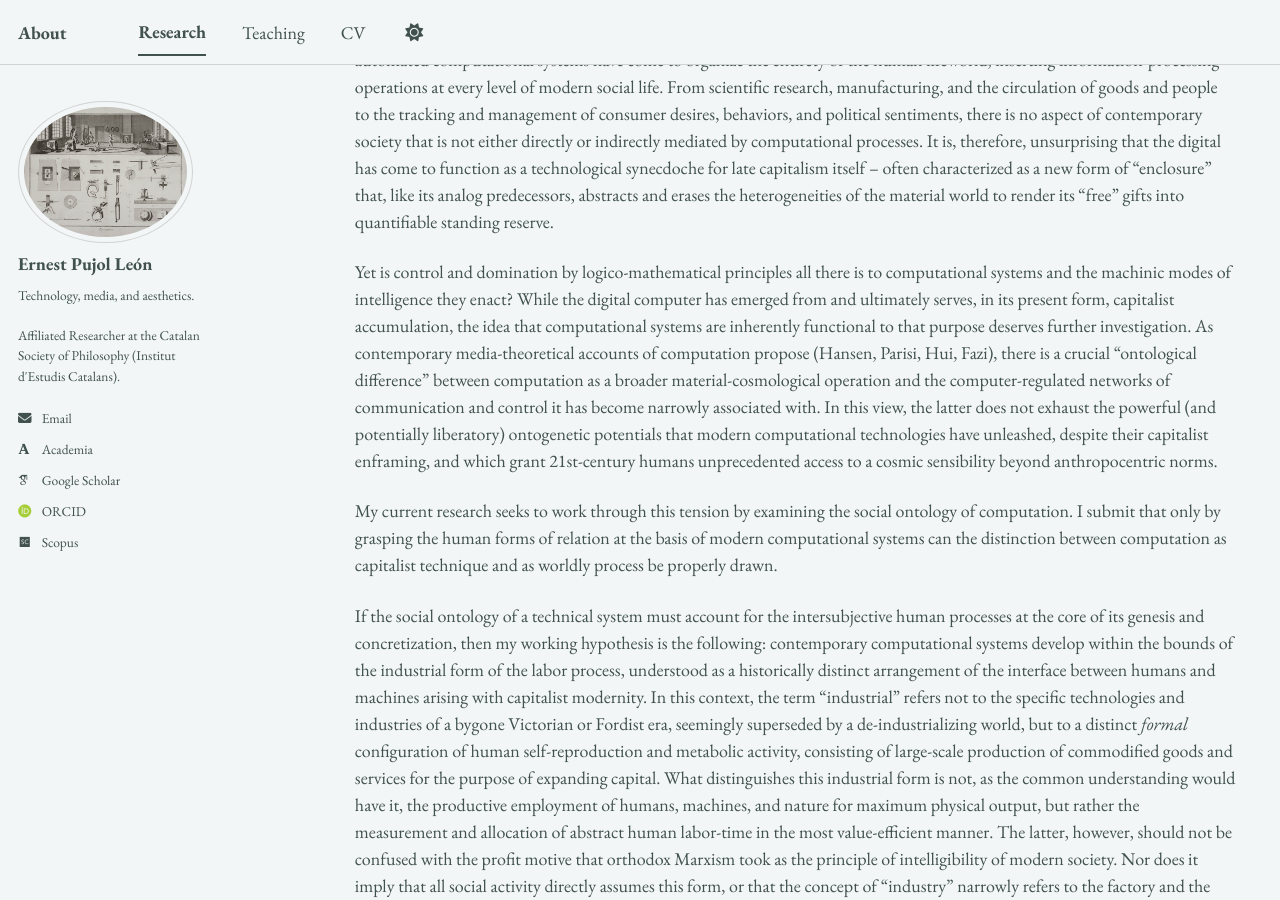
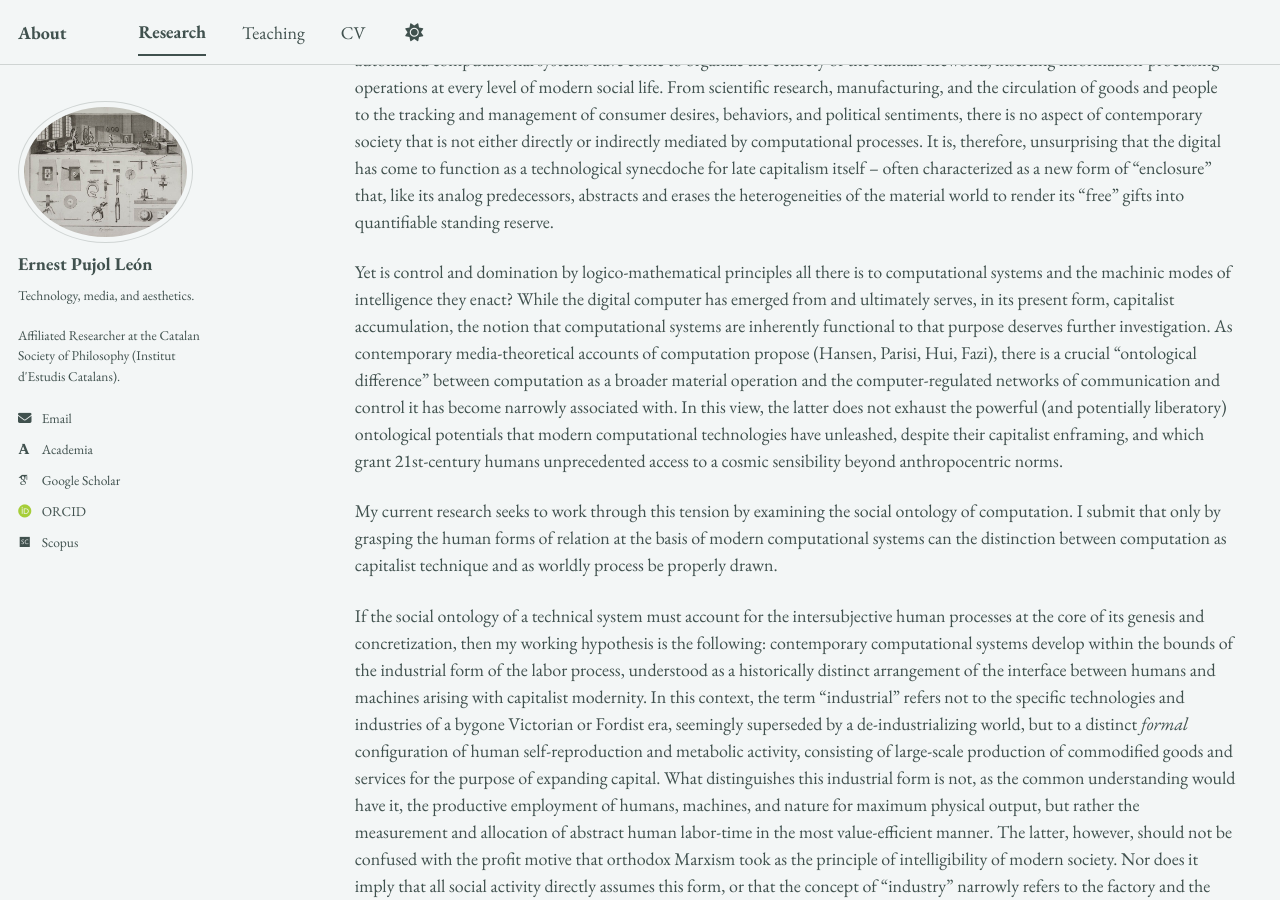
Before and after one commit to epujol90/epujol90.github.io, a Jekyll site: the page built from _pages/research.md, in a window 1280 px wide and 900 px high, scrolled down 3809 px. Built offline with Jekyll 4.4.1, drawn with Linux system fonts in a browser that asks for light colours; some web fonts are replaced; a script bundle is joined from its source files by our own code; library files that are not in the unit come from our copies.

Commit message:
Update research.md

```diff
--- a/_pages/research.md
+++ b/_pages/research.md
@@ -51,7 +51,7 @@ What is a computational system and what form of human grouping begets its existe
 
 A computer is, on most modern definitions, a system that performs sequences of mathematical or logical operations on inputs, according to rules specified in advance. So defined, many technical systems preceding the digital electronic computer would qualify as “computational,” from the Jacquard loom to the assembly line of human calculators employed in the production of logarithmic tables until the late nineteenth century. Yet it is only under conditions of advanced industrial development that automated computational systems have come to organize the entirety of the human lifeworld, inserting information-processing operations at every level of modern social life. From scientific research, manufacturing, and the circulation of goods and people to the tracking and management of consumer desires, behaviors, and political sentiments, there is no aspect of contemporary society that is not either directly or indirectly mediated by computational processes. It is, therefore, unsurprising that the digital has come to function as a technological synecdoche for late capitalism itself -- often characterized as a new form of “enclosure” that, like its analog predecessors, abstracts and erases the heterogeneities of the material world to render its “free” gifts into quantifiable standing reserve.
 
-Yet is control and domination by logico-mathematical principles all there is to computational systems and the machinic modes of intelligence they enact? While the digital computer has emerged from and ultimately serves, in its present form, capitalist accumulation, the idea that computational systems are inherently functional to that purpose deserves further investigation. As contemporary media-theoretical accounts of computation propose (Hansen, Parisi, Hui, Fazi), there is a crucial “ontological difference” between computation as a broader material-cosmological operation and the computer-regulated networks of communication and control it has become narrowly associated with. In this view, the latter does not exhaust the powerful (and potentially liberatory) ontogenetic potentials that modern computational technologies have unleashed, despite their capitalist enframing, and which grant 21st-century humans unprecedented access to a cosmic sensibility beyond anthropocentric norms.
+Yet is control and domination by logico-mathematical principles all there is to computational systems and the machinic modes of intelligence they enact? While the digital computer has emerged from and ultimately serves, in its present form, capitalist accumulation, the notion that computational systems are inherently functional to that purpose deserves further investigation. As contemporary media-theoretical accounts of computation propose (Hansen, Parisi, Hui, Fazi), there is a crucial “ontological difference” between computation as a broader material operation and the computer-regulated networks of communication and control it has become narrowly associated with. In this view, the latter does not exhaust the powerful (and potentially liberatory) ontological potentials that modern computational technologies have unleashed, despite their capitalist enframing, and which grant 21st-century humans unprecedented access to a cosmic sensibility beyond anthropocentric norms.
 
 My current research seeks to work through this tension by examining the social ontology of computation. I submit that only by grasping the human forms of relation at the basis of modern computational systems can the distinction between computation as capitalist technique and as worldly process be properly drawn.
 
```
